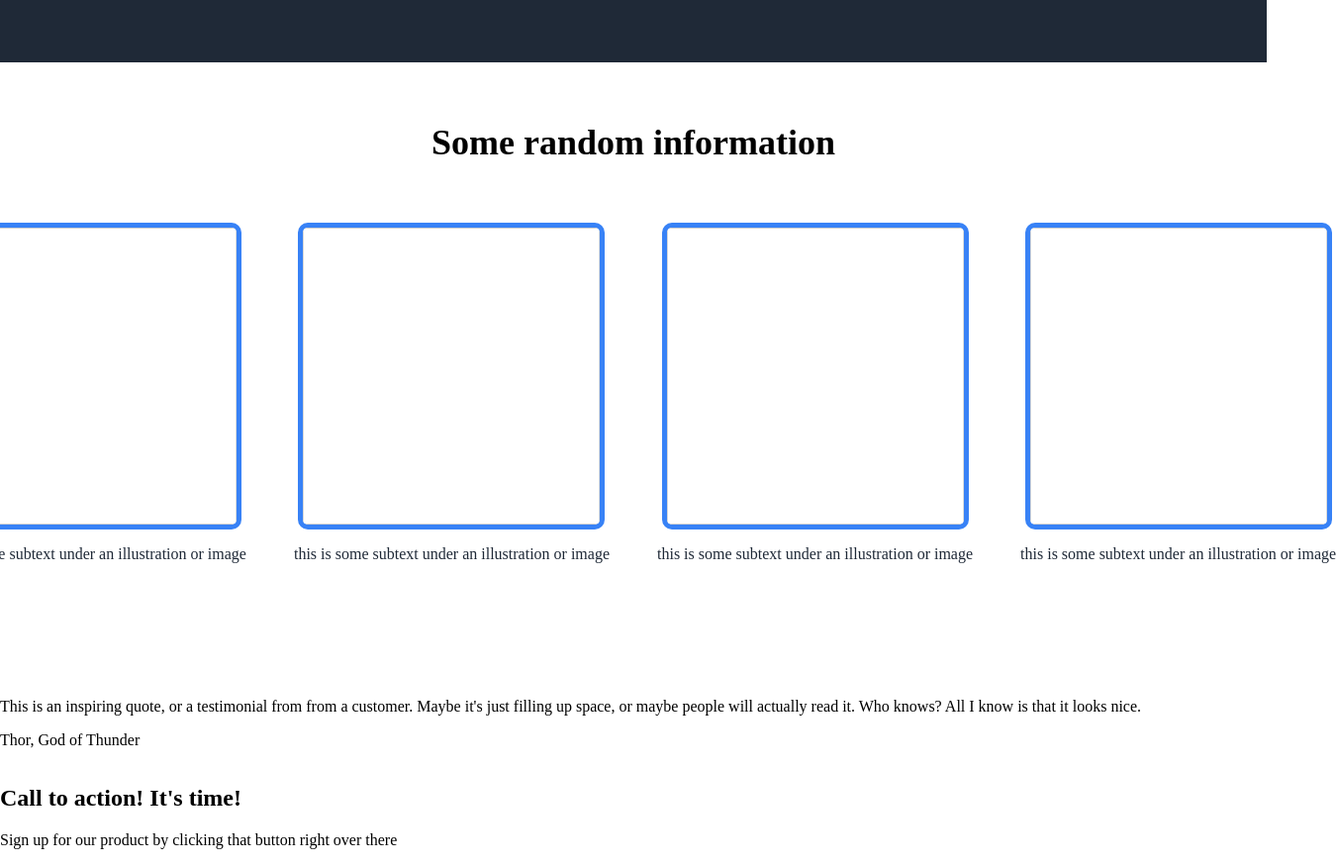
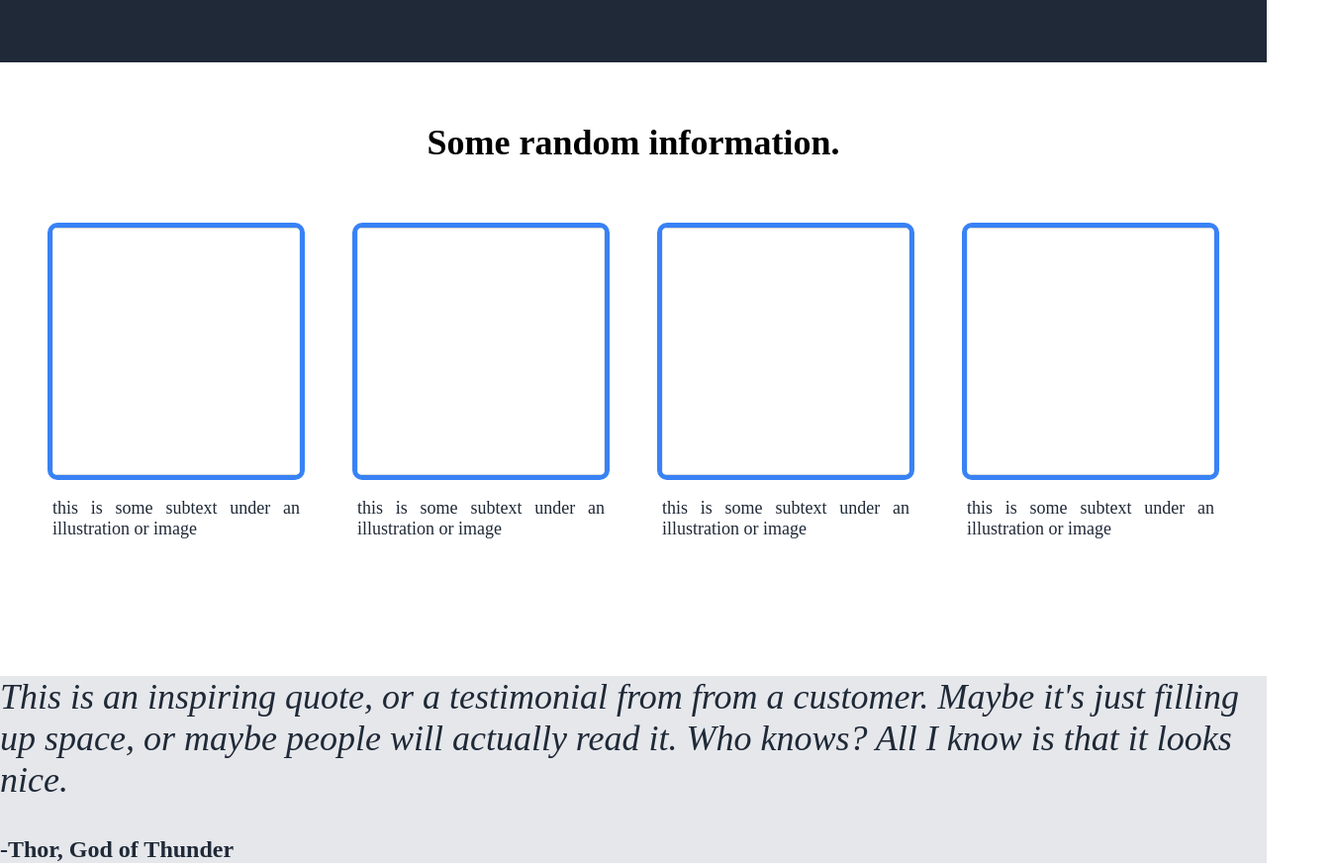
Before and after one commit to jairsdev/odin-project-webpage, a plain HTML site: page index.html in a window 1280 px wide. Shown: the part 580-1455 px from the top of the page at 99% size, 1350 px wide, since content can reach past the window. Drawn offline with Linux system fonts and the light colour scheme.

Commit message:
Add font and colors in the content three

```diff
--- a/index.html
+++ b/index.html
@@ -30,7 +30,7 @@
             </div>
         </header>
         <div class="content-one">
-            <h1>Some random information</h1>
+            <h1>Some random information.</h1>
             <div class="images">
                 <div class="image">
                     <img src="blank.png" alt="blank image">
@@ -56,7 +56,7 @@
                 people will actually read it. Who knows? All I know is that
                 it looks nice.
             </p>
-            <p>Thor, God of Thunder</p>
+            <p class="quote-author">-Thor, God of Thunder</p>
         </div>
         <div class="content-three">
             <div class="container">
--- a/style.css
+++ b/style.css
@@ -103,8 +103,28 @@ header {
 }
 
 .image img {
-    height: 300px;
-    width: 300px;
+    height: 250px;
+    width: 250px;
     border: solid #3882f6 5px;
     border-radius: 10px;
 }
+
+.image p {
+    width: 250px;
+    font-size: 18px;
+    text-align: justify;
+}
+
+.content-two {
+    background-color: #e5e7eb;
+    font-size: 36px;
+    font-style: italic;
+    font-weight: lighter;
+    color: #1f2937;
+}
+
+.quote-author {
+    font-style: normal;
+    font-size: 24px;
+    font-weight: 900;
+}
```
